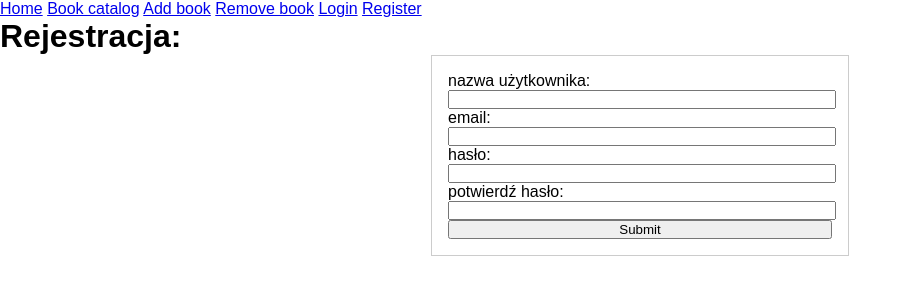
After one commit to szewski/flask-library, a Flask app: page /register in a window 1280 px wide. The commit adds this page. Shown: the top 300 px of the page, without its empty margins (0-912 px from the left). Run offline with Flask 2, Linux system fonts and the light colour scheme.

Commit message:
login and register pages added

```diff
--- a/src/db/db_init.sql
+++ b/src/db/db_init.sql
@@ -16,7 +16,7 @@ CREATE TABLE "users" (
     "username" TEXT NOT NULL,
     "email" TEXT NOT NULL,
     "password" TEXT NOT NULL,
-    "cookie_id" TEXT NOT NULL
+    "permission_lvl" INTEGER NOT NULL
 );
 
 CREATE TABLE "users_to_books" (
@@ -27,3 +27,8 @@ CREATE TABLE "users_to_books" (
     FOREIGN KEY ("user_id") REFERENCES "users" ("id"),
     FOREIGN KEY ("book_id") REFERENCES "books" ("id")
 );
+
+INSERT INTO "users" VALUES
+    (NULL, "admin", "admin@flibre.com", "admin", 1),
+    (NULL, "user", "user@flibre.com", "user", 2),
+    (NULL, "guest", "guest@flibre.com", "guest", 3);
--- a/src/routes.py
+++ b/src/routes.py
@@ -1,7 +1,8 @@
-from flask import Flask, render_template, url_for, redirect, request, g
+from flask import Flask, render_template, url_for, redirect, request, session, g
 from sqlalchemy import create_engine
 from sqlalchemy.orm import sessionmaker
 from db_models import User, Book, UserToBook
+from werkzeug.security import check_password_hash
 
 
 app = Flask(__name__)
@@ -9,75 +10,135 @@ app = Flask(__name__)
 
 def get_session(echo=False):
     engine = create_engine('sqlite:///db/database.db', echo=echo)
-    session = sessionmaker(bind=engine)
-    return session()
+    DBsession = sessionmaker(bind=engine)
+    return DBsession()
 
 
 @app.route('/')
-@app.route('/home')
-def home():
+@app.route('/index')
+def index():
     return render_template('index.html')
 
 
 @app.route('/catalog/books')
 def books():
-    session = get_session()
-    books = session.query(Book).all()
+    DBsession = get_session()
+    books = DBsession.query(Book).all()
 
     return render_template('catalog.html', books=books)
 
 
 @app.route('/catalog/books/<int:book_id>')
 def book(book_id):
-    session = get_session()
-    mybook = session.query(Book).filter(Book.id == book_id).one()
+    DBsession = get_session()
+    mybook = DBsession.query(Book).filter(Book.id == book_id).one()
 
     return render_template('book.html', book=mybook)
 
 
-@app.route('/catalog/books/add_book')
-def add_book_form():
-    return render_template('add_book_form.html')
+@app.route('/catalog/books/add_book', methods=['GET', 'POST'])
+def add_book():
+    if request.method == 'GET':
+        return render_template('add_book.html')
+
+    if request.method == 'POST':
+        DBsession = get_session()
+
+        new_book = Book()
+        new_book.isbn = request.form['isbn']
+        new_book.author = request.form['author']
+        new_book.description = request.form['description']
+        new_book.isbn = request.form['isbn']
+        new_book.pages = request.form['pages']
+        new_book.published = request.form['published']
+        new_book.publisher = request.form['publisher']
+        new_book.subtitle = request.form['subtitle']
+        new_book.title = request.form['title']
+        new_book.website = request.form['website']
+
+        DBsession.add(new_book)
+        DBsession.commit()
+        return redirect(url_for('books'))
 
 
-@app.route('/catalog/books/add_book_post', methods=['POST'])
-def add_book_post():
-    session = get_session()
+@app.route('/catalog/books/remove_book', methods=['GET', 'POST'])
+def remove_book():
+    if request.method == 'GET':
+        return render_template('remove_book.html')
 
-    new_book = Book()
-    new_book.isbn = request.form['isbn']
-    new_book.author = request.form['author']
-    new_book.description = request.form['description']
-    new_book.isbn = request.form['isbn']
-    new_book.pages = request.form['pages']
-    new_book.published = request.form['published']
-    new_book.publisher = request.form['publisher']
-    new_book.subtitle = request.form['subtitle']
-    new_book.title = request.form['title']
-    new_book.website = request.form['website']
+    if request.method == 'POST':
+        book_id = request.form['id']
 
-    session.add(new_book)
-    session.commit()
-    return redirect(url_for('books'))
+        DBsession = get_session()
+        DBsession.query(Book). \
+            filter(Book.id == book_id) \
+            .delete()
+
+        DBsession.commit()
+
+        return redirect(url_for('books'))
 
 
-@app.route('/catalog/books/remove_book')
-def remove_book_form():
-    return render_template('remove_book_form.html')
+@app.route('/login', methods=['GET', 'POST'])
+def login():
+    if request.method == 'GET':
+        return render_template('login.html')
+
+    if request.method == 'POST':
+        username = request.form['username']
+        pwd = request.form['password']
+
+        user_data = session.query(User).filter(User.username == username).one()
+
+        if user_data:
+            hashed_password = user_data.password
+
+            if check_password_hash(hashed_password, pwd):
+                session['user_id'] = user_data.id
+                session['username'] = user_data.username
+                return redirect(url_for('index'))
+
+        # Add flash message - Failed to login
+        return redirect(url_for('login'))
 
 
-@app.route('/catalog/books/remove_book_post', methods=['POST'])
-def remove_book_post():
-    book_id = request.form['id']
+@app.route('/register', methods=['GET', 'POST'])
+def register():
+    if request.method == 'GET':
+        return render_template('register.html')
 
-    session = get_session()
-    session.query(Book). \
-        filter(Book.id == book_id) \
-        .delete()
+    if request.method == 'POST':
+        DBsession = get_session()
 
-    session.commit()
+        username = request.form['username']
+        pwd = request.form['password']
+        pwd_repeat = request.form['repeat_password']
+        email = request.form['email']
+        permission_lvl = 2
 
-    return redirect(url_for('books'))
+        if DBsession.query(User).filter(User.username == username).scalar():
+            print('User already exists')
+            return render_template('register.html')
+
+        if DBsession.query(User).filter(User.email == email).scalar():
+            print('Email already exists')
+            return render_template('register.html')
+
+        if pwd != pwd_repeat:
+            print('Password doesn\'t match')
+            return render_template('register.html')
+
+        new_user = User()
+
+        new_user.username = username
+        new_user.password = pwd
+        new_user.email = email
+        new_user.permission_lvl = permission_lvl
+
+        DBsession.add(new_user)
+        DBsession.commit()
+
+        return redirect(url_for('login'))
 
 
 if __name__ == '__main__':
--- a/src/templates/layout.html
+++ b/src/templates/layout.html
@@ -11,6 +11,8 @@
     <a href="/catalog/books">Book catalog</a>
     <a href="/catalog/books/add_book">Add book</a>
     <a href="/catalog/books/remove_book">Remove book</a>
+    <a href="/login">Login</a>
+    <a href="/register">Register</a>
   </nav>
   {% block content %}
   {% endblock %}
--- /dev/null
+++ b/src/templates/register.html
@@ -0,0 +1,17 @@
+{% extends 'layout.html' %}
+{% block title %}Rejestracja{% endblock %}
+
+{% block content %}
+    <h1>Rejestracja:</h1>
+    <form method="post" action="">
+        nazwa użytkownika:
+        <input type="text" name="username" required>
+        email:
+        <input type="text" name="email" required>
+        hasło:
+        <input type="password" name="password" required>
+        potwierdź hasło:
+        <input type="password" name="repeat_password" required>
+        <input type="submit">
+    </form>
+{% endblock %}
```
Also changed, not shown: src/TODO.md (+7 -12 lines), src/db_models.py (+6 -6 lines), src/templates/login.html (added, +13 -0 lines), src/db/database.db, src/templates/add_book.html (renamed from src/templates/add_book_form.html), src/templates/remove_book.html (renamed from src/templates/remove_book_form.html).
